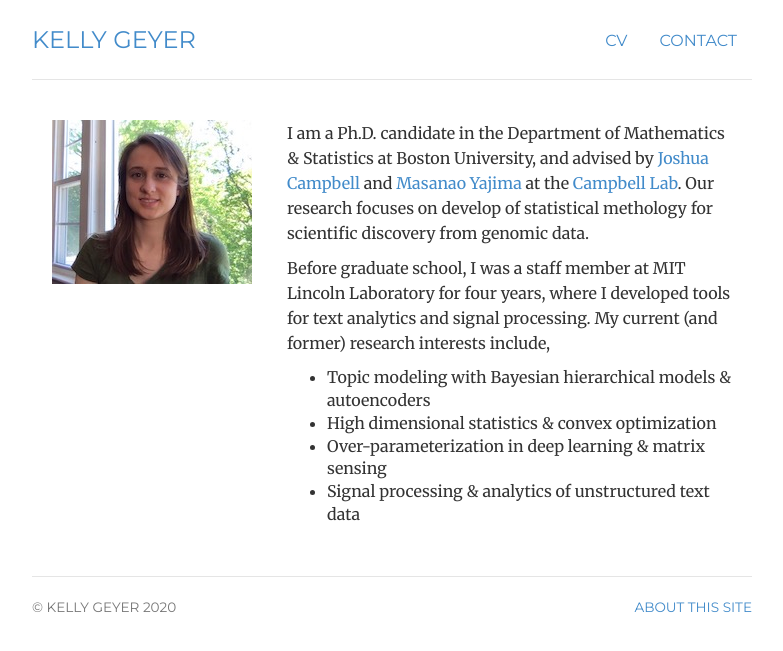
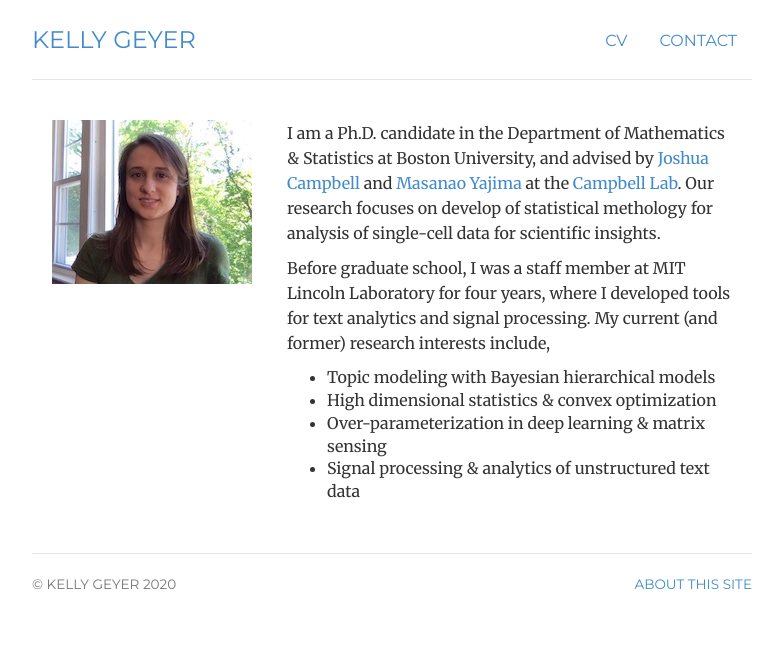
Before and after one commit to kgeyer/kgeyer.github.io, a Jekyll site: the page built from index.html, in a window 1280 px wide. Shown: the top 651 px of the page, without its empty margins (248-1031 px from the left). Built offline with Jekyll 4.4.1, drawn with Linux system fonts in a browser that asks for light colours.

Commit message:
update description

```diff
--- a/index.html
+++ b/index.html
@@ -28,13 +28,12 @@ description: Kelly Geyer is a Ph.D. Candidate in the Department of Mathematics &
 	<br />
 	<p>I am a Ph.D. candidate in the Department of Mathematics & Statistics at
 		Boston University, and advised by Joshua Campbell and Masanao Yajima.
-		Our research focuses on develop of statistical methology for scientific
-		discovery from genomic data.
+		Our research focuses on develop of statistical methology for analysis of single-cell data for scientific insights.
 	<p>Before graduate school, I was a staff member at MIT Lincoln Laboratory
 		for four years, where I developed tools for text analytics and signal
 		processing. My current (and former) research interests include,
 		<ul>
-			<li>Topic modeling with Bayesian hierarchical models & autoencoders</li>
+			<li>Topic modeling with Bayesian hierarchical models</li>
 			<li>High dimensional statistics & convex optimization</li>
 			<li>Over-parameterization in deep learning & matrix sensing</li>
 			<li>Signal processing & analytics of unstructured text data</li>
@@ -49,15 +48,13 @@ description: Kelly Geyer is a Ph.D. Candidate in the Department of Mathematics &
 		<a href="http://www.bumc.bu.edu/compbiomed/people/faculty/josh-campbell/">Joshua Campbell</a>
 		and
 		<a href="https://www.bu.edu/mssp/profile/masanao-yajima-2/">Masanao Yajima</a>
-		at the <a href="http://camplab.net">Campbell Lab</a>. Our research
-		focuses on develop of statistical methology for scientific discovery
-		from genomic data.
+		at the <a href="http://camplab.net">Campbell Lab</a>. Our research focuses on develop of statistical methology for analysis of single-cell data for scientific insights.
 	</p>
 	<p>Before graduate school, I was a staff member at MIT Lincoln Laboratory
 		for four years, where I developed tools for text analytics and signal
 		processing. My current (and former) research interests include,
 		<ul>
-			<li>Topic modeling with Bayesian hierarchical models & autoencoders</li>
+			<li>Topic modeling with Bayesian hierarchical models</li>
 			<li>High dimensional statistics & convex optimization</li>
 			<li>Over-parameterization in deep learning & matrix sensing</li>
 			<li>Signal processing & analytics of unstructured text data</li>
```
Also changed, not shown: README.md.
